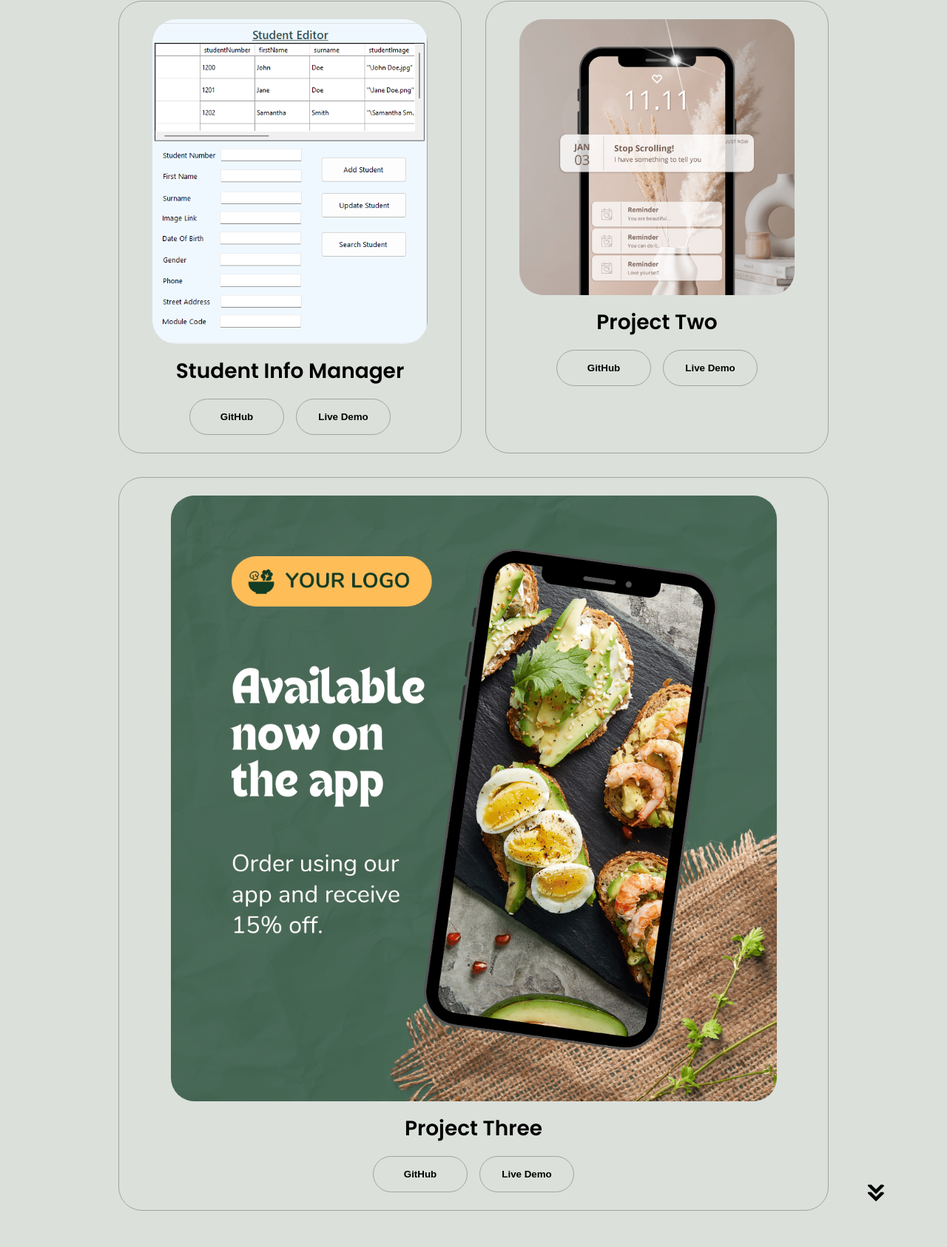
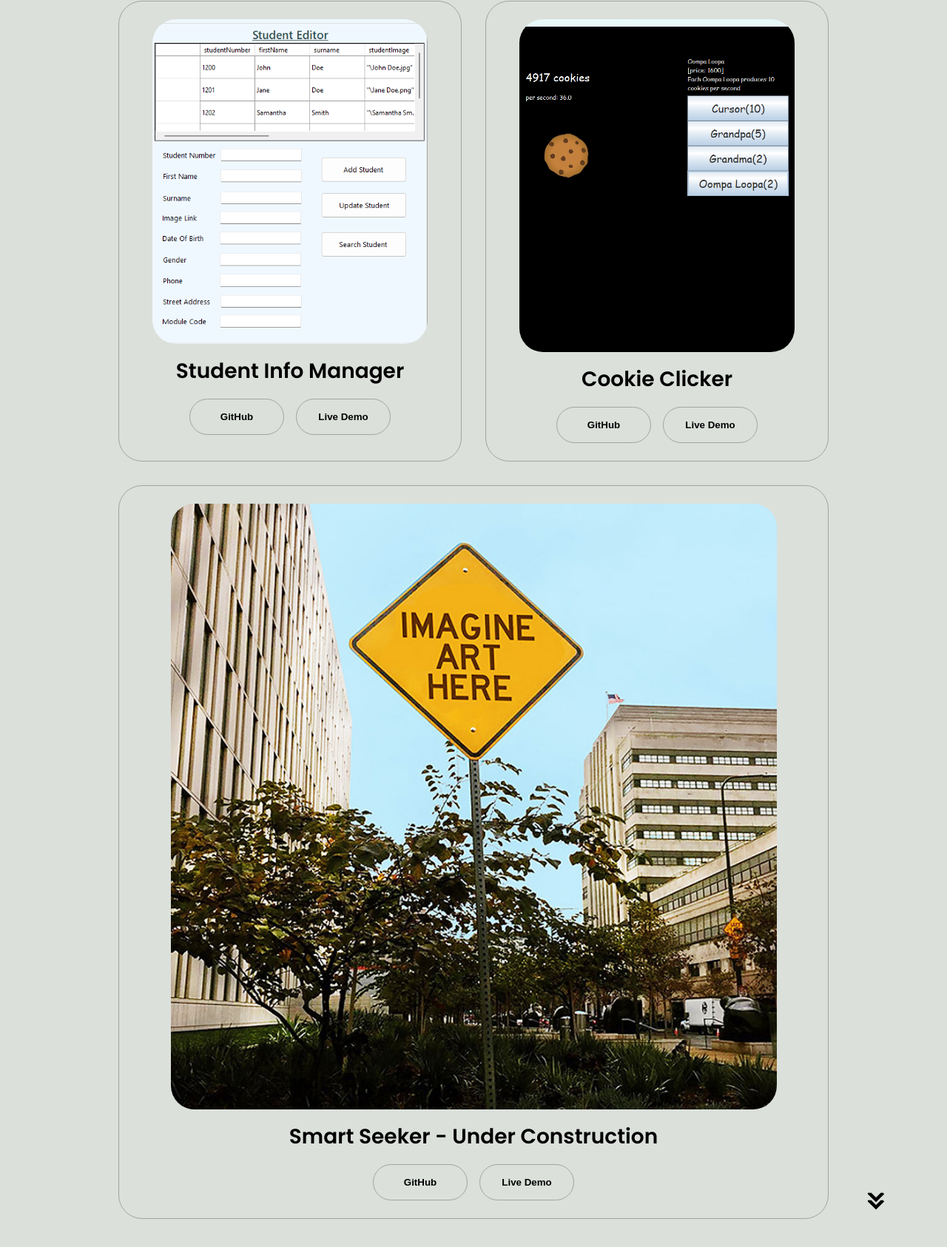
Before and after one commit to Ashley-Vetter/portfolio-v1, a plain HTML site: page index.html in a window 1280 px wide. Shown: the part 2584-4270 px from the top of the page at 74% size. Drawn offline with Linux system fonts and the light colour scheme.

Commit message:
Updated Project Images and links

```diff
--- a/index.html
+++ b/index.html
@@ -234,21 +234,21 @@
                 </div>
                 <div class="details-container colour-container">
                     <div class="article-container">
-                        <img src="./assets/project-2.png" alt="Project 2" class="project-img">
+                        <img src="./assets/Cookie-Clicker.png" alt="Project 2" class="project-img">
                     </div>
-                    <h2 class="experience-sub-title project-title">Project Two</h2>
+                    <h2 class="experience-sub-title project-title">Cookie Clicker</h2>
                     <div class="btn-container">
-                        <button class="btn btn-colour-2 project-btn" onclick="location.href='https://github.com/Ashley-Vetter'">GitHub</button>
+                        <button class="btn btn-colour-2 project-btn" onclick="location.href='https://github.com/Ashley-Vetter/Cookie-Clicker'">GitHub</button>
                         <button class="btn btn-colour-2 project-btn" onclick="location.href='https://github.com/Ashley-Vetter'">Live Demo</button>
                     </div>
                 </div>
                 <div class="details-container colour-container">
                     <div class="article-container">
-                        <img src="./assets/project-3.png" alt="Project 3" class="project-img">
+                        <img src="./assets/Imagine-Art-Pending.jpg" alt="Project 3" class="project-img">
                     </div>
-                    <h2 class="experience-sub-title project-title">Project Three</h2>
+                    <h2 class="experience-sub-title project-title">Smart Seeker - Under Construction</h2>
                     <div class="btn-container">
-                        <button class="btn btn-colour-2 project-btn" onclick="location.href='https://github.com/Ashley-Vetter'">GitHub</button>
+                        <button class="btn btn-colour-2 project-btn" onclick="location.href='https://github.com/Ashley-Vetter/Smart-Seeker'">GitHub</button>
                         <button class="btn btn-colour-2 project-btn" onclick="location.href='https://github.com/Ashley-Vetter'">Live Demo</button>
                     </div>
                 </div>
```
Also changed, not shown: assets/Cookie-Clicker.png (added), assets/Imagine-Art-Pending.jpg (added), assets/project-2.png (deleted), assets/project-3.png (deleted).
